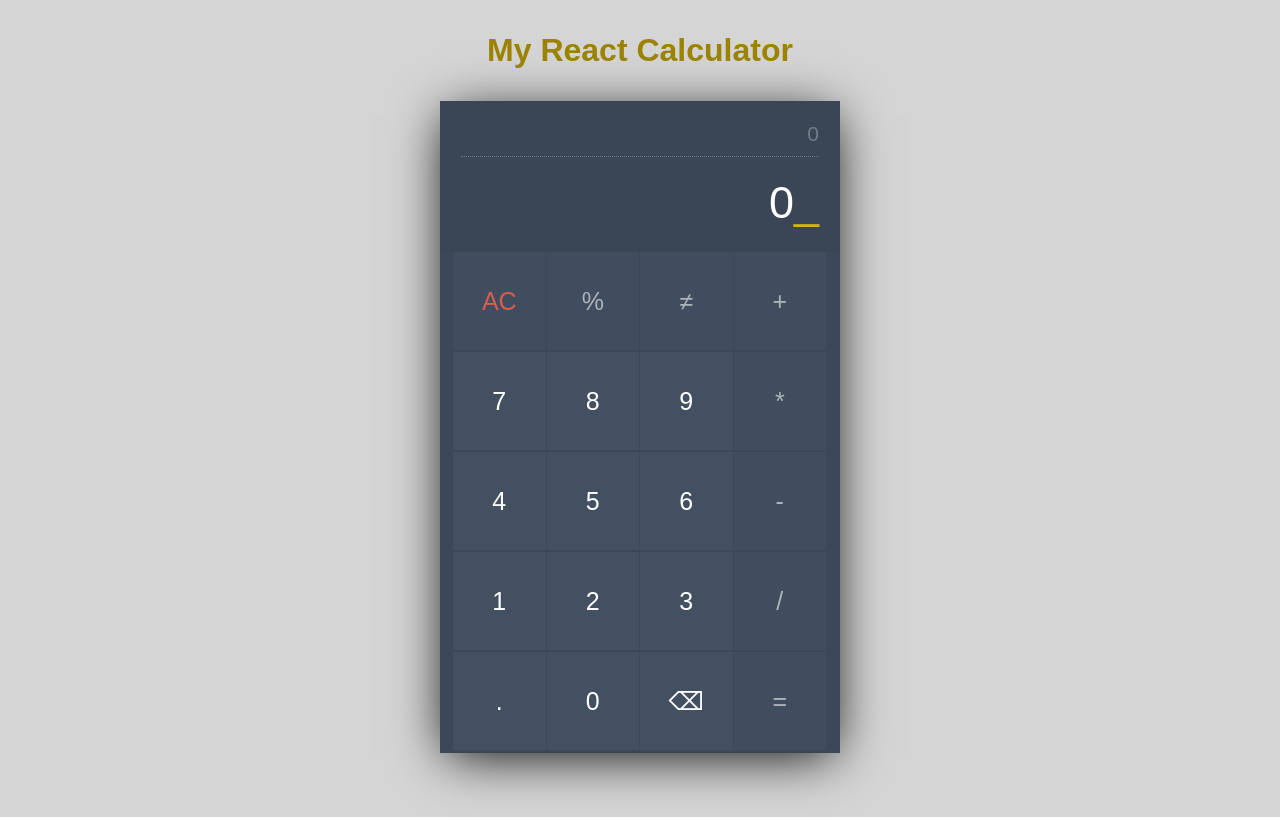
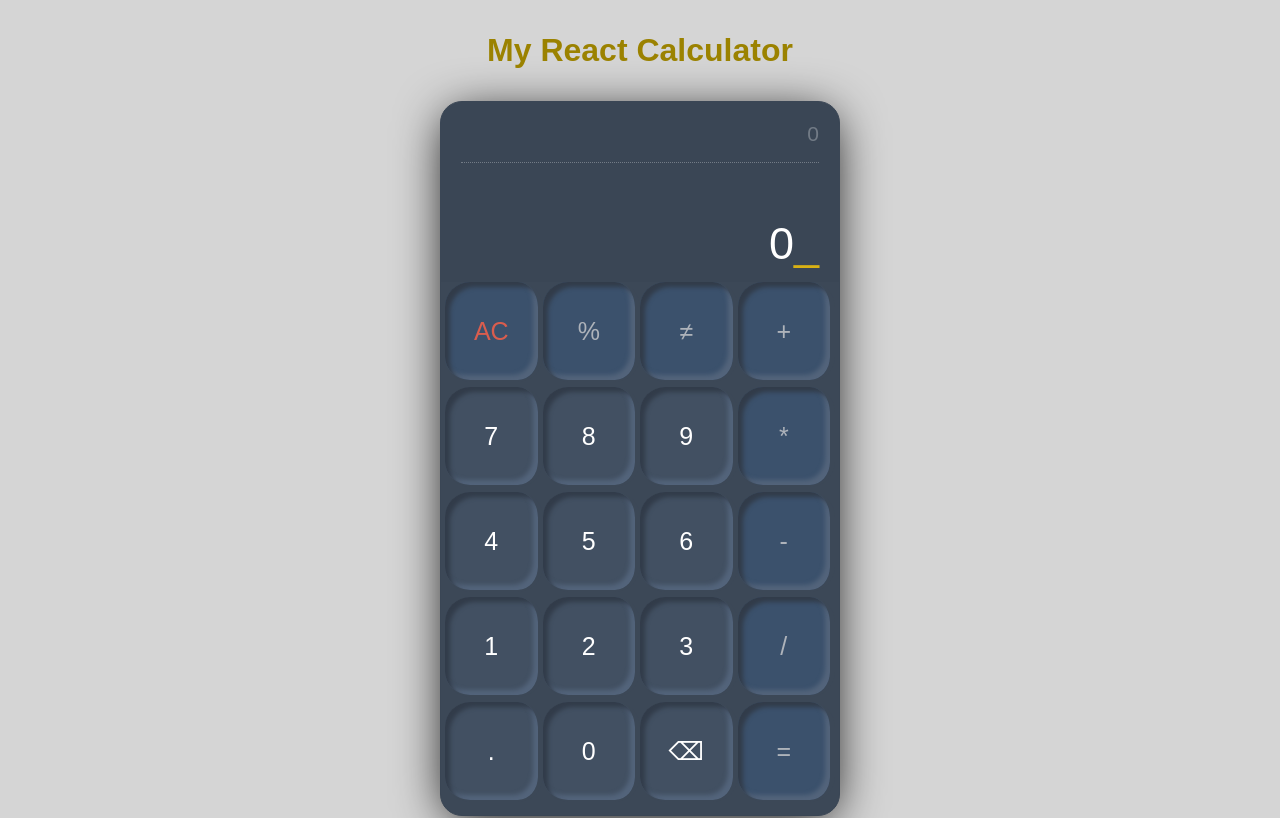
Before and after one commit to babboe1/React-Calculator, a React (Create React App) app: page / in a window 1280 px wide. Shown: the top 818 px of the page. Built offline with nearby package versions, Linux system fonts and the light colour scheme.

Commit message:
update coded

```diff
--- a/src/App.css
+++ b/src/App.css
@@ -16,6 +16,9 @@
 }
 
 .calc-body {
+   border-radius: 22px;
+   background: #3c4857;
+   padding-bottom: 8px;
    width: 100%;
    max-width: 400px;
    margin: auto;
@@ -26,8 +29,9 @@
 
 .calc-screen {
    background: #3a4655;
+   border-radius: 22px 22px 0 0;
    width: 100%;
-   height: 150px;
+   height: 180px;
    padding: 20px;
 }
 
@@ -35,12 +39,12 @@
    text-align: right;
    color: #727b86;
    font-size: 21px;
-   padding-bottom: 10px;
+   padding-bottom: 16px;
    border-bottom: dotted 1px;
 }
 
 .calc-typed {
-   margin-top: 20px;
+   margin-top: 55px;
    font-size: 45px;
    text-align: right;
    color: #fff;
@@ -63,11 +67,13 @@
 
 .calc-button-row {
    width: 100%;
-   background: #3c4857;
+   padding-bottom: 5px;
 }
 
 .button {
    width: 24.5%;
+   border-radius: 25px;
+   box-shadow: inset 5px 5px 4px #323c4a, inset -5px -5px 4px #53647b;
    height: 100px;
    background: #425062;
    color: #fff;
@@ -76,7 +82,7 @@
    font-size: 25px;
    text-align: center;
    vertical-align: middle;
-   margin-right: -4px;
+   /* margin-right:  */
    border-right: solid 5px #3c4857;
    border-bottom: solid 2px #3c4857;
    transition: all 0.2s ease-in-out;
@@ -84,12 +90,12 @@
 
 .button.l {
    color: #aeb3ba;
-   background: #404d5e;
+   background: #3b516c;
 }
 
 .button.c {
    color: #d95d4e;
-   background: #404d5e;
+   background: #3b516c;
 }
 
 .button:hover {
@@ -108,11 +114,11 @@
 }
 
 .attribution {
-	font-size: 11px;
-	color: #d21a0a;
-	text-align: center;
-	padding: 4rem 0 0em;
+   font-size: 11px;
+   color: #d21a0a;
+   text-align: center;
+   padding: 4rem 0 0em;
 }
 .attribution a {
-	color: hsl(228, 45%, 44%);
+   color: hsl(228, 45%, 44%);
 }
```
